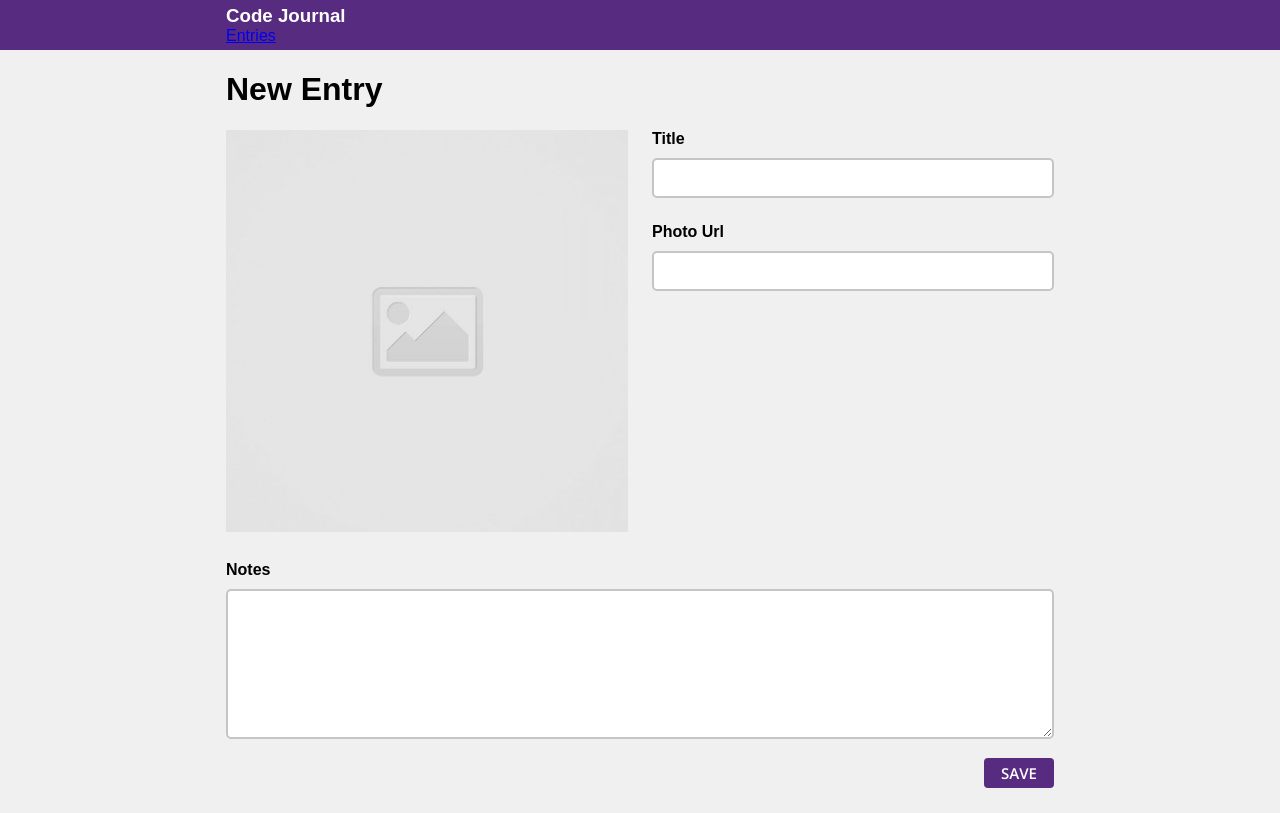
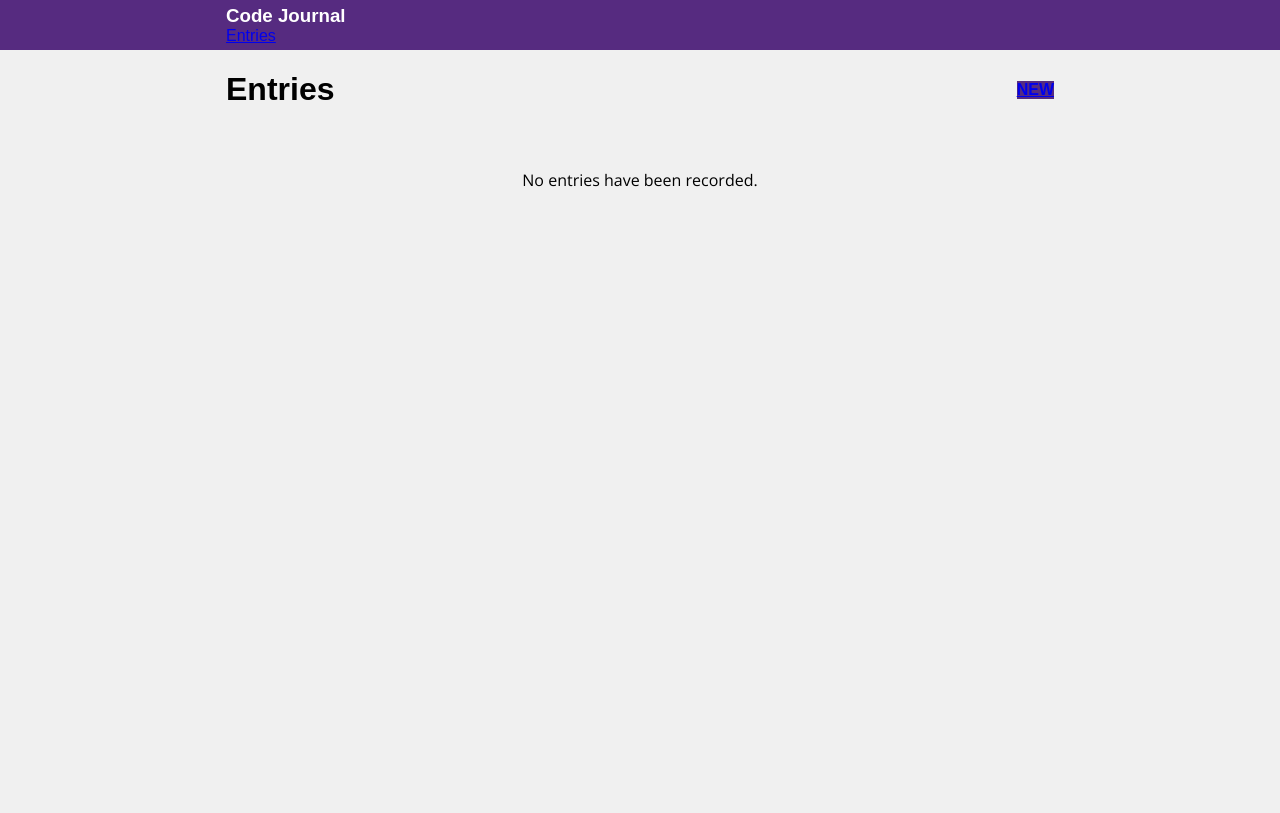
Before and after one commit to NickANewton/code-journal, a website: page index.html in a window 1280 px wide. Both pictures are taken after a click on the link "Entries". Drawn offline with nearby package versions, Linux system fonts and the light colour scheme; a web font is replaced by a local one.

Commit message:
Working on view swap (it works) #2.

```diff
--- a/index.html
+++ b/index.html
@@ -28,14 +28,14 @@
         </div>
         <div>
           <nav>
-            <a href="#" class="entries-nav">Entries</a>
+            <a href="#" data-view="entries">Entries</a>
           </nav>
         </div>
       </div>
     </div>
   </header>
   <main>
-    <div data-view="entry-form" class="container">
+    <div data-view="entry-form" class="view container">
       <div class="row">
         <div class="column-full">
           <h1>New Entry</h1>
@@ -72,14 +72,14 @@
         </div>
       </form>
     </div>
-    <div data-view="entries" class="container journal hidden">
+    <div data-view="entries" class="view container journal hidden">
       <div class="row">
         <div class="column-full display-flex">
           <div>
             <h1>Entries</h1>
           </div>
           <div class="justify-right align-center display-flex width">
-            <a href="#" class="color-purple">NEW</a>
+            <a href="#" data-view="entry-form" class="color-purple">NEW</a>
           </div>
         </div>
       </div>
--- a/js/main.js
+++ b/js/main.js
@@ -101,17 +101,20 @@ function handelUnloadEvent(event) {
 
 window.addEventListener('DOMContentLoaded', handelUnloadEvent);
 
-var $anchorNodeList = document.querySelectorAll('a');
+var $viewNodeList = document.querySelectorAll('.view');
 var $bodyElement = document.querySelector('body');
 
 function handleClickEvent(event) {
+  var $dataViewAttribute = event.target.getAttribute('data-view');
   if (event.target.matches('a')) {
-    for (var i = 0; i < $anchorNodeList; i++) {
-      if (event.target === $anchorNodeList[i]) {
-        $anchorNodeList[i].className = 'container';
+    for (var i = 0; i < $viewNodeList.length; i++) {
+      if ($dataViewAttribute === $viewNodeList[i].getAttribute('data-view')) {
+        $viewNodeList[i].className = 'container';
       } else {
-        $anchorNodeList[i].className = 'container hidden';
+        $viewNodeList[i].className = 'contianer hidden';
+
       }
+
     }
   }
 }
```
